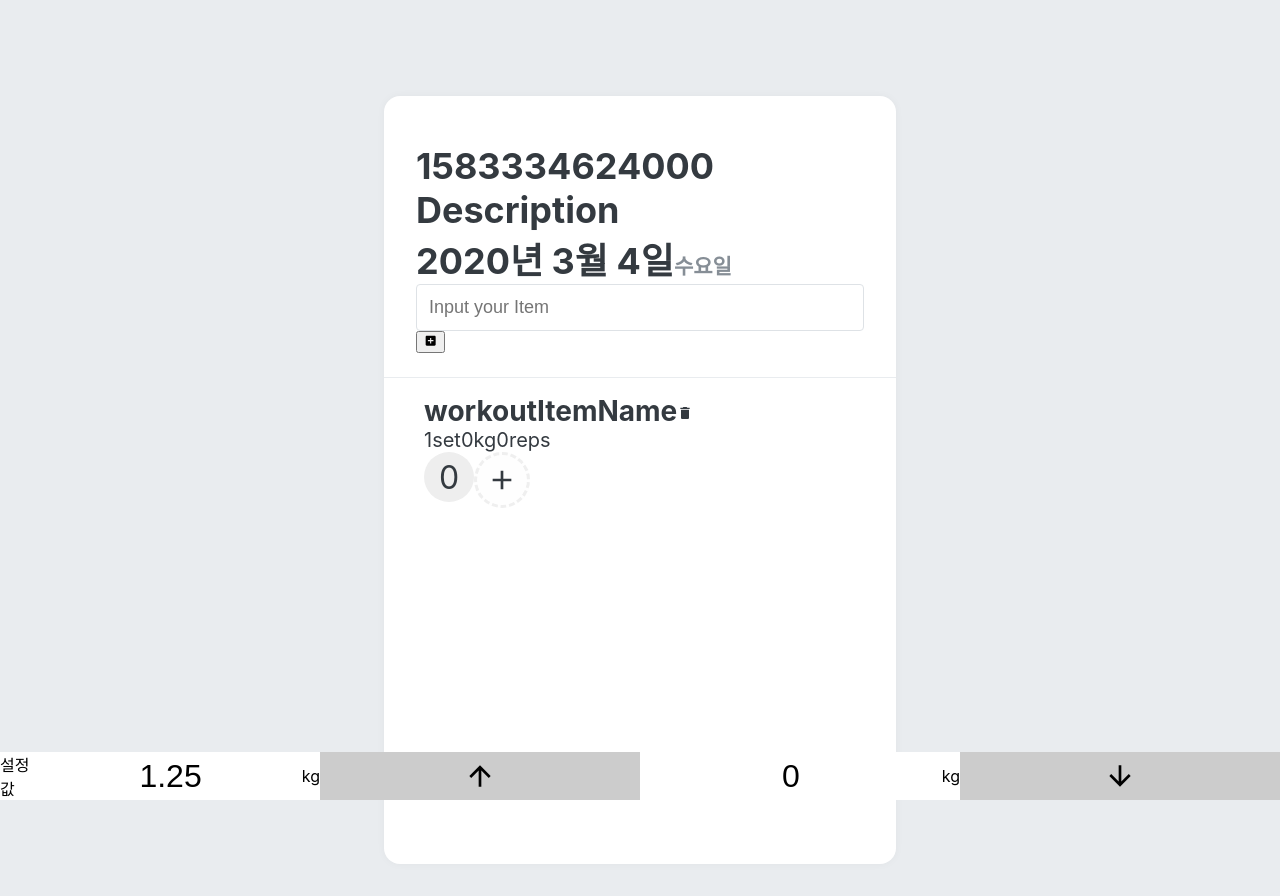
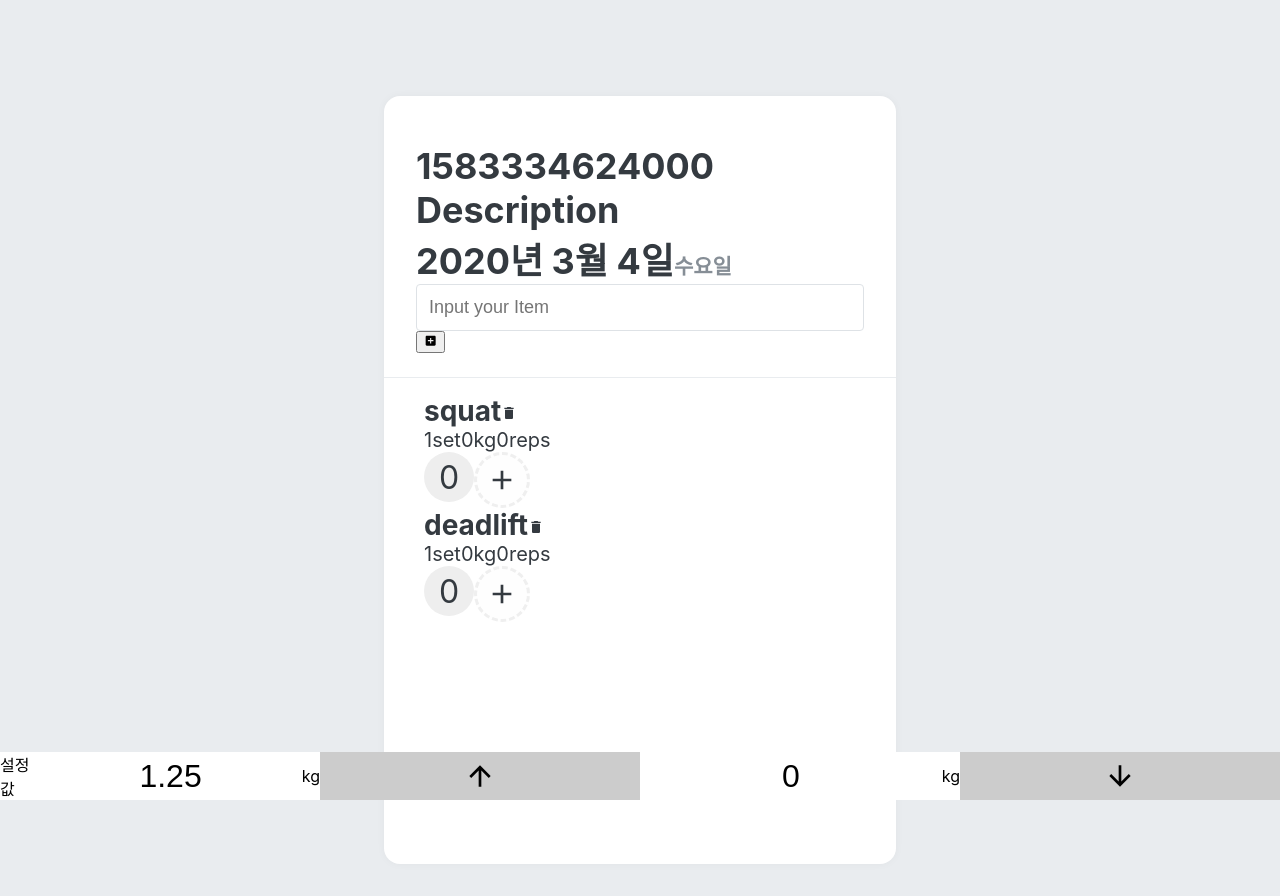
Before and after one commit to mooniljoo/web_my_workout_report, a React (Create React App) app: page / in a window 1280 px wide. Built offline with nearby package versions, Linux system fonts and the light colour scheme.

Commit message:
initialState 를 Object로 재설계

```diff
--- a/src/components/SetList.js
+++ b/src/components/SetList.js
@@ -4,7 +4,7 @@ import Set from "./Set";
 function SetList({ sets }) {
   return (
     <>
-      {sets.map((set, index) => (
+      {Object.values(sets).map((set, index) => (
         <Set key={index} set={set} />
       ))}
     </>
--- a/src/components/WorkoutItem.js
+++ b/src/components/WorkoutItem.js
@@ -1,9 +1,9 @@
 import React from "react";
 import "./WorkoutItem.scss";
-import {useDispatch} from 'react-redux'
+import { useDispatch } from "react-redux";
 import { MdAdd, MdDelete } from "react-icons/md";
 import SetListContainer from "../containers/SetListContainer";
-import { removeWorkout,addSet } from "../modules/routines";
+import { removeWorkout, addSet } from "../modules/routines";
 
 function SetDesc({ set }) {
   return (
@@ -17,23 +17,24 @@ function SetDesc({ set }) {
 }
 
 function WorkoutItem({ workoutItem }) {
-  const workoutItemName = workoutItem.workoutItemName;
+  const workoutItemName = workoutItem.name;
   const sets = workoutItem.sets;
 
   //모듈로 액션 보내기
   const dispatch = useDispatch();
 
-  const onRemoveWorkout = workoutItemNameText => dispatch(removeWorkout(workoutItemNameText));
+  const onRemoveWorkout = workoutItemNameText =>
+    dispatch(removeWorkout(workoutItemNameText));
   const onAddSet = workoutItemNameText => dispatch(addSet(workoutItemNameText));
 
-  const clickRemoveWorkout = ()=> {
-    console.log(workoutItemName)
-    onRemoveWorkout(workoutItemName)
-  }
-  const clickAddSet = () =>{
-    console.log(workoutItemName)
-    onAddSet(workoutItemName)
-  }
+  const clickRemoveWorkout = () => {
+    console.log(workoutItemName);
+    onRemoveWorkout(workoutItemName);
+  };
+  const clickAddSet = () => {
+    console.log(workoutItemName);
+    onAddSet(workoutItemName);
+  };
 
   return (
     <>
@@ -51,7 +52,7 @@ function WorkoutItem({ workoutItem }) {
             <MdDelete />
           </span>
           <span className="sets">
-            {sets.map((set, index) => (
+            {Object.values(sets).map((set, index) => (
               <SetDesc key={index} set={set} />
             ))}
           </span>
--- a/src/components/WorkoutList.js
+++ b/src/components/WorkoutList.js
@@ -1,10 +1,9 @@
 import React from "react";
 import WorkoutItem from "./WorkoutItem";
 function WorkoutList({ workoutItems }) {
-  console.log(workoutItems)
   return (
     <ul>
-      {workoutItems.map((workoutItem, index) => (
+      {Object.values(workoutItems).map((workoutItem, index) => (
         <WorkoutItem key={index} workoutItem={workoutItem} />
       ))}
     </ul>
--- a/src/containers/RoutineContainer.js
+++ b/src/containers/RoutineContainer.js
@@ -5,7 +5,7 @@ import { useSelector } from "react-redux";
 
 function RoutineContainer() {
   //■■■■■■루틴이 한 개 인 상황
-  const routine = useSelector(state => state.routines[0].routine);
+  const routine = useSelector(state => state.routines.routine);
   // const state = useSelector(state => state);
 
   // console.log(state);
--- a/src/containers/WorkoutListContainer.js
+++ b/src/containers/WorkoutListContainer.js
@@ -1,11 +1,13 @@
 import React from "react";
-import {useSelector} from 'react-redux'
+import { useSelector } from "react-redux";
 import WorkoutList from "../components/WorkoutList";
 
 function WorkoutListContainer() {
   //workout들
-  const workoutItems = useSelector(state => state.routines[0].routine.workoutItems);
-  console.log(workoutItems)
+  const workoutItems = useSelector(
+    state => state.routines.routine.workoutItems
+  );
+  console.log(workoutItems);
   return <WorkoutList workoutItems={workoutItems} />;
 }
 
--- a/src/modules/routines.js
+++ b/src/modules/routines.js
@@ -7,91 +7,101 @@ const REMOVE_WORKOUT = "routines/REMOVE_WORKOUT"; //운동삭제
 //액션 정의
 export const addWorkout = text => ({
   type: ADD_WORKOUT,
-  workoutItem:{
-    workoutItemName: text,
-    sets: [
-      {
-        set: 1,
-        reps: 0,
-        weight: 0
-      }
-    ]
-  }
+  text
 });
 
 export const removeWorkout = workoutItemNameText => ({
   type: REMOVE_WORKOUT,
-  workoutItemNameText,
+  workoutItemNameText
 });
 
 export const addSet = workoutItemNameText => ({
   type: ADD_SET,
   workoutItemNameText,
-  set:{
-    set:2,
-    reps:0,
-    weight:0
+  set: {
+    set: 2,
+    reps: 0,
+    weight: 0
   }
 });
 
 // 액션 초기함수 정의
 const DATE = Date.now().toString();
-const initialState = [
-  {
+const initialState = {
   routine: {
     id: DATE,
     title: DATE,
     createdAt: DATE,
     desc: "Description",
-      workoutItems: [
-        {
-          workoutItemName: "workoutItemName",
-          sets: [
-            {
+    workoutItems: {
+      squat: {
+        name: "squat",
+        sets: {
+          1: {
             set: 1,
             reps: 0,
             weight: 0
           }
-          ]
         }
-      ]
+      },
+      deadlift: {
+        name: "deadlift",
+        sets: {
+          1: {
+            set: 1,
+            reps: 0,
+            weight: 0
           }
         }
-];
+      }
+    }
+  }
+};
 // 리듀서 작성
 export default function routines(state = initialState, action) {
   switch (action.type) {
     case ADD_WORKOUT:
-      // console.log("ADD_WORKOUT");
-      // console.log("\taction", action);
-      // console.log("\tstate", state);
-      //복사해서 나와야 됨 변형시키면 안됨
-      const new_state_add = state.concat()
-      new_state_add[0].routine.workoutItems = state[0].routine.workoutItems.concat(action.workoutItem)
-      const res_add = new_state_add
-      // console.log("\tnew_state",res_add)
-      return res_add
+      return {
+        routine: {
+          ...state.routine,
+          workoutItems: {
+            ...state.routine.workoutItems,
+            [action.text]: {
+              1: {
+                reps: 0,
+                weight: 0
+              }
+            }
+          }
+        }
+      };
 
     case REMOVE_WORKOUT:
       console.log("REMOVE_WORKOUT");
       console.log("\taction", action.workoutItemNameText);
       console.log("\tstate", state);
       //복사해서 나와야 됨 변형시키면 안됨
-      const new_state_remove = state[0].routine.workoutItems.filter(workoutItem => workoutItem.workoutItemName !== action.workoutItemNameText)
-      const res_remove = new_state_remove
-      console.log("\tnew_state",res_remove)
-      return res_remove
+      const new_state_remove = state[0].routine.workoutItems.filter(
+        workoutItem =>
+          workoutItem.workoutItemName !== action.workoutItemNameText
+      );
+      const res_remove = new_state_remove;
+      console.log("\tnew_state", res_remove);
+      return res_remove;
 
     case ADD_SET:
       console.log("ADD_SET");
       console.log("\taction", action.workoutItemNameText);
       console.log("\tstate", state);
       //복사해서 나와야 됨 변형시키면 안됨
-      const new_state_addSet = state.concat()
-      const matchedWorkoutItems =state[0].routine.workoutItems.filter(workoutItem => workoutItem.workoutItemName === action.workoutItemNameText)
-      const res_addSet = matchedWorkoutItems[0].sets.concat(action.set)
-      console.log("\tnew_state",res_addSet)
-      return res_addSet
+      const new_state_addSet = state.concat();
+      const matchedWorkoutItems = state[0].routine.workoutItems.filter(
+        workoutItem =>
+          workoutItem.workoutItemName === action.workoutItemNameText
+      );
+      const res_addSet = matchedWorkoutItems[0].sets.concat(action.set);
+      console.log("\tnew_state", res_addSet);
+      return res_addSet;
 
     default:
       return state;
```
Lines whose indentation alone changed are shown as unchanged.
